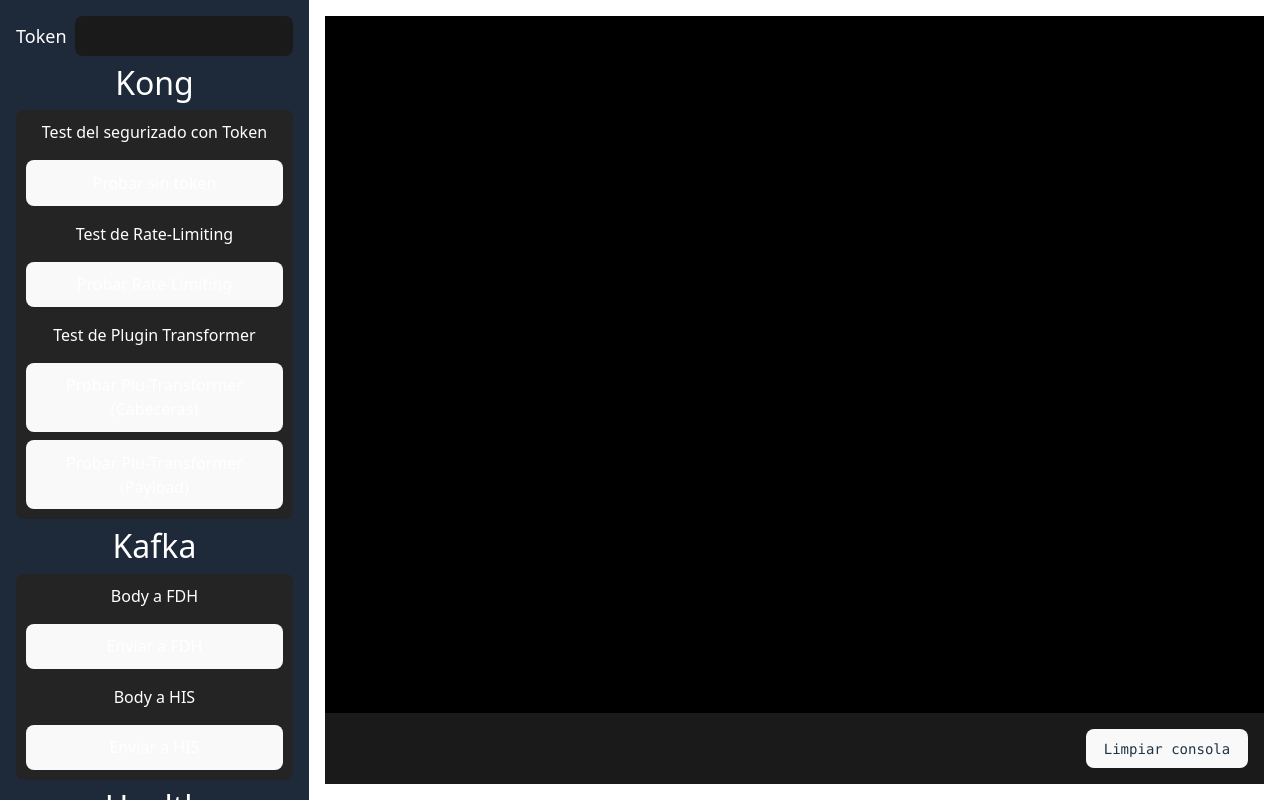
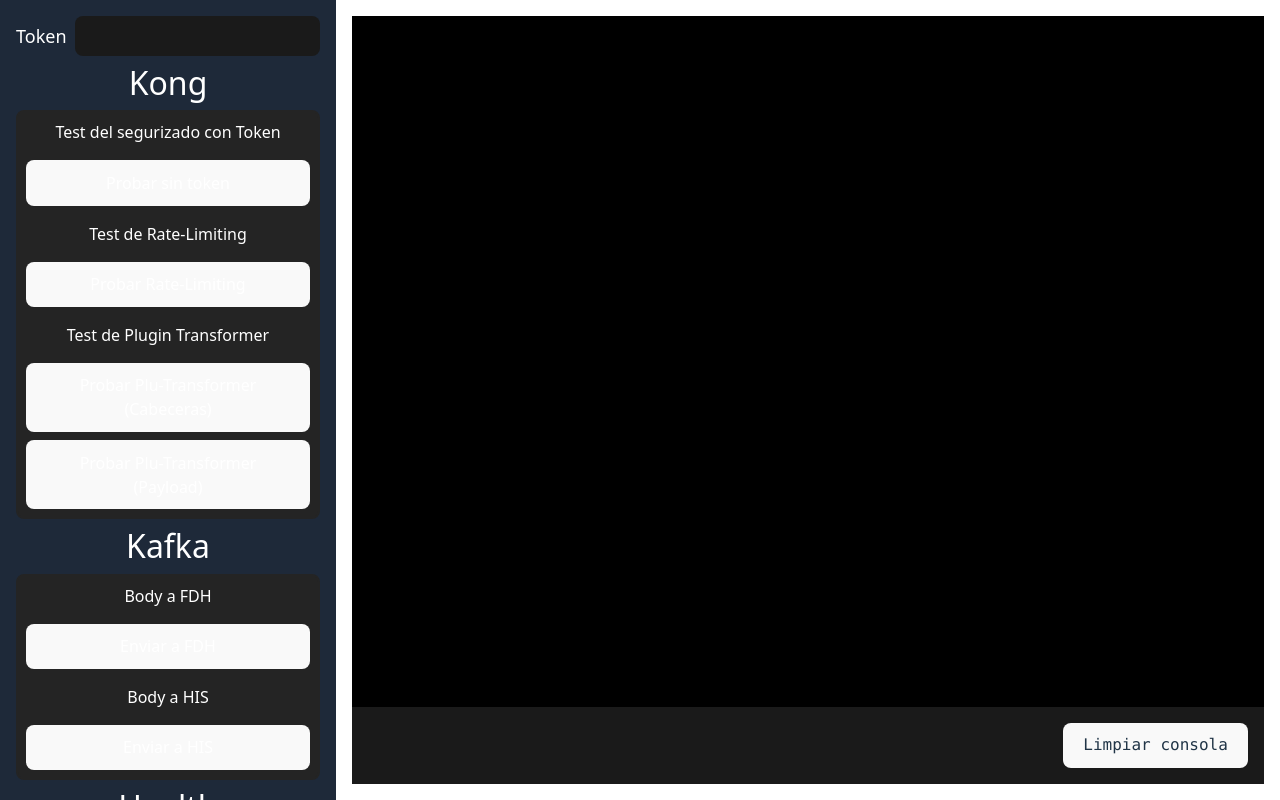
Before and after one commit to RMSebastian/HUA_Kong_Kafka_demo, a React (Vite) app: page / in a window 1280 px wide. Built offline with nearby package versions, Linux system fonts and the light colour scheme.

Commit message:
CHANGE: reduce logic

```diff
--- a/src/components/Logger/Logger.tsx
+++ b/src/components/Logger/Logger.tsx
@@ -41,7 +41,7 @@
   };
 
   return (
-    <div className="flex flex-col w-full h-full bg-black font-mono overflow-hidden text-sm relative">
+    <div className="flex flex-col w-full h-full bg-black font-mono">
       <div className="flex flex-col w-full h-full overflow-auto p-4">
         {Logs()}
       </div>
--- a/src/components/Tests/TokenTest.tsx
+++ b/src/components/Tests/TokenTest.tsx
@@ -1,22 +1,17 @@
-import { handleConToken, handleSinToken } from "../../api/apiTest";
+import { handleToken } from "../../api/apiTest";
 import { TokenTestProps } from "./types";
 
 const TokenTest = (props: TokenTestProps) => {
   const { log, token } = props;
 
-  const handleSend = () => {
-    if (token === "") {
-      handleSinToken({ log });
-    } else {
-      handleConToken({ log, token });
-    }
-  };
-
   return (
     <>
       <h3>Test del segurizado con Token</h3>
       <div className="flex flex-col gap-2 ">
-        <button onClick={handleSend} className="bg-gray-200 px-4 py-2 rounded">
+        <button
+          onClick={() => handleToken({ log, token })}
+          className="bg-gray-200 px-4 py-2 rounded"
+        >
           {`Probar ${token === "" ? "sin" : "con"} token`}
         </button>
       </div>
--- a/src/page/LogPage.tsx
+++ b/src/page/LogPage.tsx
@@ -19,8 +19,8 @@
   };
 
   return (
-    <div className="flex h-screen w-screen ">
-      <div className="flex w-[400px] flex-col bg-gray-800 text-white text-center p-4 gap-4 overflow-y-auto overflow-x-hidden">
+    <div className="flex h-screen w-screen">
+      <div className="flex flex-1 min-w-[300px] flex-col bg-gray-800 text-white text-center p-4 gap-4 overflow-y-auto overflow-x-hidden">
         <div className="flex flex-row gap-2">
           <p className="text-lg self-center">Token</p>
           <input
@@ -48,10 +48,8 @@
           <HealthCheckerTest log={log} />
         </div>
       </div>
-      <div className="flex h-full w-full p-4">
-        <div className="flex flex-col w-full gap-4 items-start">
-          <Logger logs={logs} onClear={clearLogs} />
-        </div>
+      <div className="flex h-full flex-3 p-4 overflow-hidden">
+        <Logger logs={logs} onClear={clearLogs} />
       </div>
     </div>
   );
```
